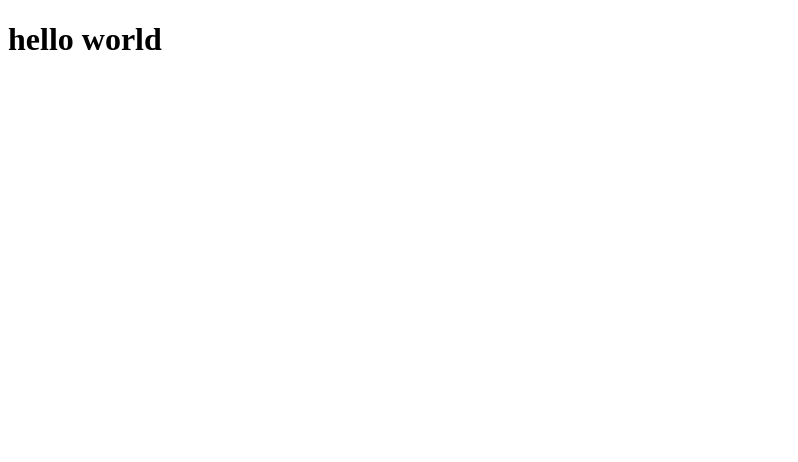
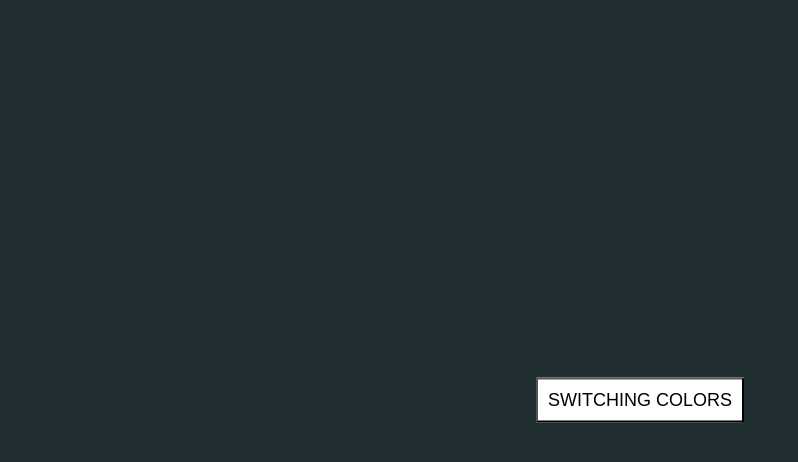
Before and after one commit to MycoMK/new-project, a plain HTML site: page index.html in a window 1280 px wide. Shown: the whole page, without its empty margins (0-798 px from the left). Drawn offline with Linux system fonts and the light colour scheme.

Commit message:
eidts-colors

```diff
--- a/index.html
+++ b/index.html
@@ -3,11 +3,12 @@
 <head>
     <meta charset="UTF-8">
     <meta http-equiv="X-UA-Compatible" content="IE=edge">
+    <link rel="stylesheet" href="style.css">
     <meta name="viewport" content="width=device-width, initial-scale=1.0">
     <title>Document</title>
 </head>
 <body>
-    <h1>hello world</h1>
+    <button>Switching Colors</button>
 
 
     <script src="script.js"></script>
--- a/script.js
+++ b/script.js
@@ -7,3 +7,11 @@
 // fetch('https://api.publicapis.org/entries')
 //   .then((response) => response.json())
 //   .then((data) => console.log(data));
+
+let color = [ "#222f3e", "#f368e0","#ee5253", "#0abde3", "#0ac84","#222f3e","#5f27cd"];
+let i = 0;
+ document.querySelector("button").addEventListener("click",
+ function(){
+i = i < color.length ? ++ i : 0;
+let body = document.querySelector("body").style.background = "color"[i];
+ })
--- /dev/null
+++ b/style.css
@@ -0,0 +1,17 @@
+body{
+    margin:0;
+    padding:0;
+    background: #222f32;
+}
+button{
+    position: absolute;
+    top: 50%;
+    left: 50%;
+    transform: translate(-50%,-50%);
+    padding:  10px;
+    background: #fff;
+    outline: none;
+    font-size: 18px;
+    text-transform: uppercase;
+    cursor: pointer;
+}
```
